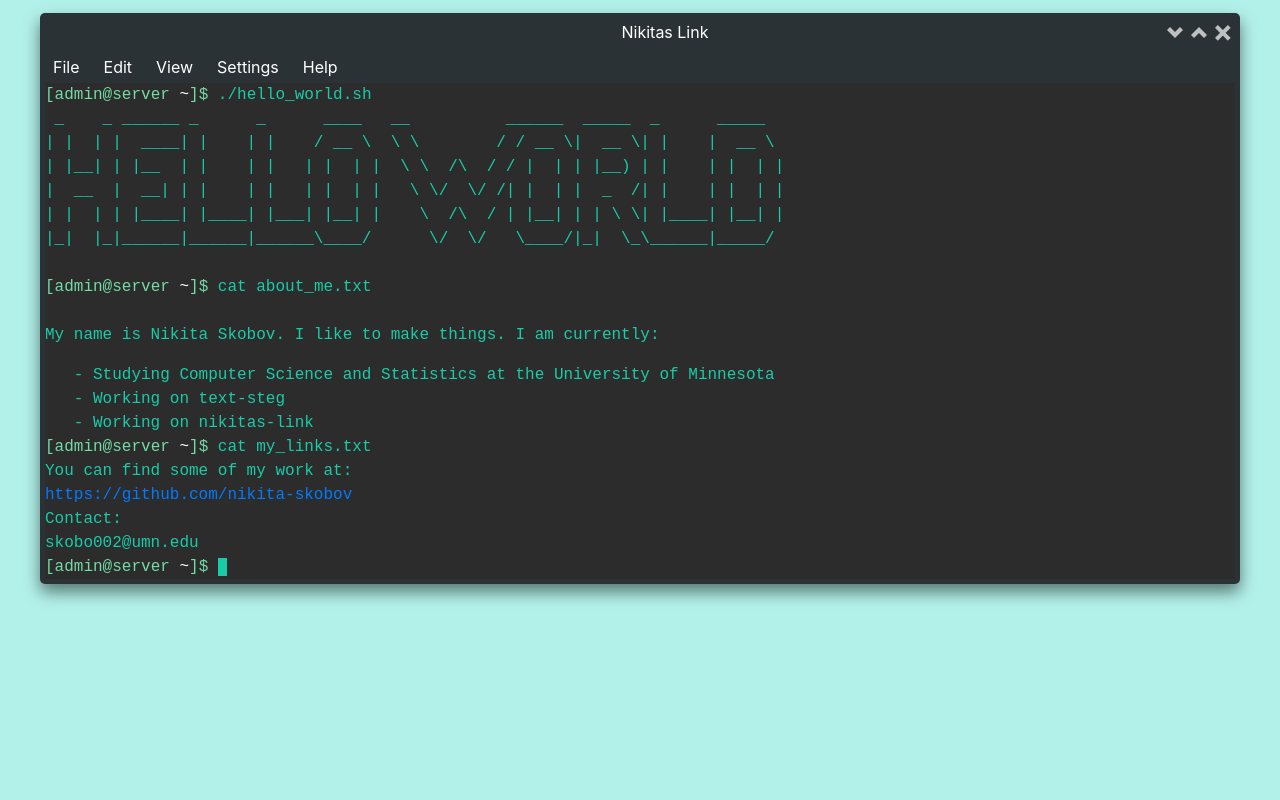
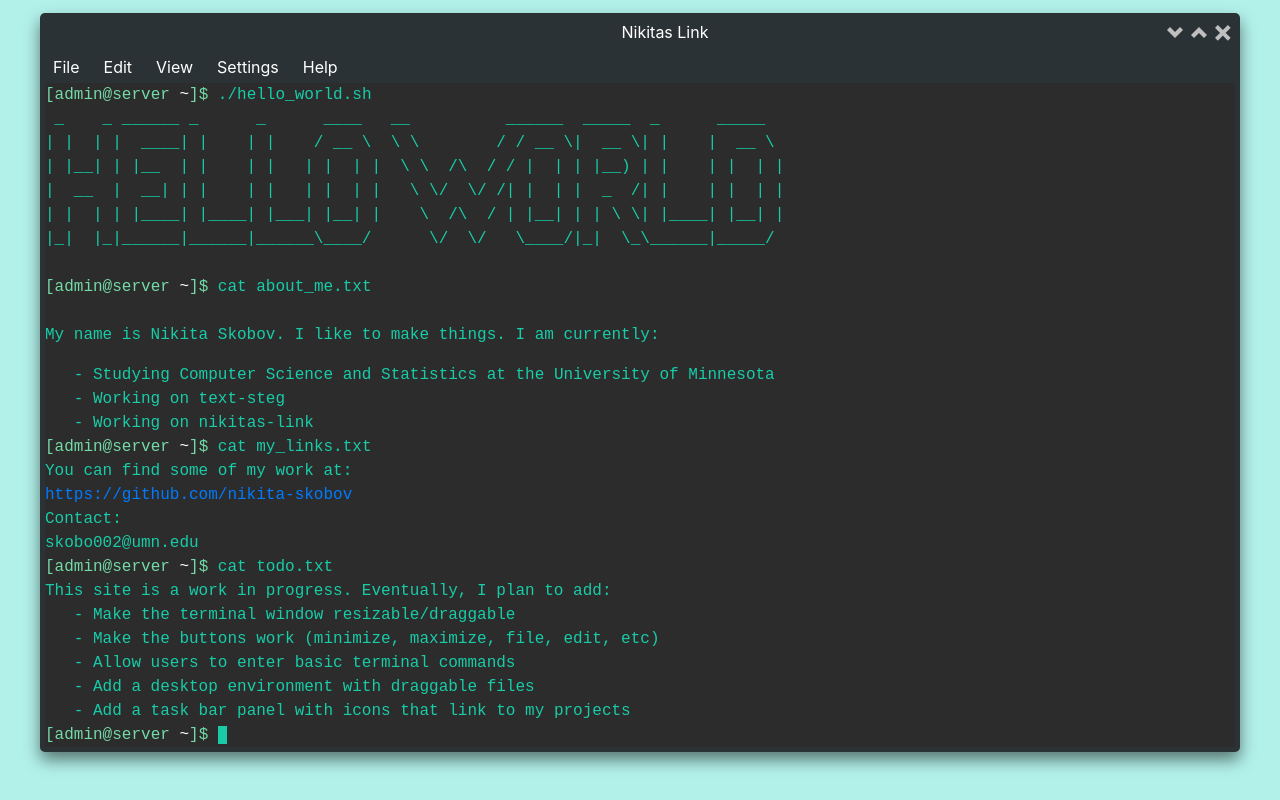
Before and after one commit to nikita-skobov/nikitas-link, a React (Create React App) app: page / in a window 1280 px wide. Built offline with nearby package versions, Linux system fonts and the light colour scheme.

Commit message:
adds todo to terminal output

```diff
--- a/src/initialCommands.js
+++ b/src/initialCommands.js
@@ -9,6 +9,7 @@ import {
     ABOUT,
     STATUS,
     MY_LINKS,
+    TODO,
 } from './constants'
 
 import TerminalInput from './components/TerminalInput'
@@ -59,6 +60,10 @@ const initialTerminalHistory = [
     <TerminalInput command="cat my_links.txt" />,
     <div>
         {MY_LINKS.map((str) => replaceLinksWithAnchors(str, 'm-0'))}
+    </div>,
+    <TerminalInput command="cat todo.txt" />,
+    <div>
+        {TODO.reduce((p, c) => `${p}\n${c}`)}
     </div>
 ]
 
```
